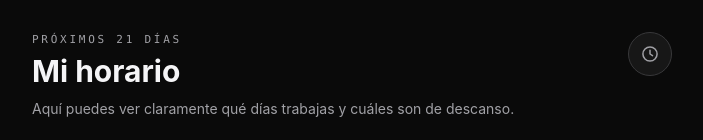
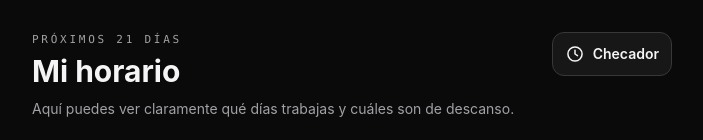
Before and after one commit to tequilitros-pixel/mestro, a Next.js app: page /timeclock/calendar in a window 1280 px wide. Shown: the top 140 px of the page, without its empty margins (288-991 px from the left). Built offline with nearby package versions, Linux system fonts and the light colour scheme; no server answers; what async_hooks would draw is missing.

Commit message:
Make employee timeclock entry visible from schedule

```diff
--- a/app/timeclock/calendar/CalendarView.tsx
+++ b/app/timeclock/calendar/CalendarView.tsx
@@ -95,7 +95,7 @@ export default function CalendarView({ shifts, openShift, todayKey }: CalendarVi
             <h1 className="mt-1 text-3xl font-bold text-on-surface">Mi horario</h1>
             <p className="mt-2 text-sm leading-6 text-on-surface-variant">Aquí puedes ver claramente qué días trabajas y cuáles son de descanso.</p>
           </div>
-          <Link href="/timeclock" className="flex h-11 w-11 shrink-0 items-center justify-center rounded-full border border-outline-variant bg-surface-container text-on-surface-variant transition hover:border-primary/25 hover:text-primary" aria-label="Ir al checador"><ClockIcon className="h-5 w-5" /></Link>
+          <Link href="/timeclock" className="flex min-h-11 shrink-0 items-center gap-2 rounded-xl border border-outline-variant bg-surface-container px-3 text-sm font-semibold text-on-surface transition hover:border-primary/25 hover:text-primary"><ClockIcon className="h-5 w-5" />Checador</Link>
         </header>
 
         <nav className="grid grid-cols-2 gap-3">
--- a/components/layout/navigation.ts
+++ b/components/layout/navigation.ts
@@ -147,9 +147,9 @@ export const MAIN_MODULES: MainModule[] = [
     module: "pos",
   },
   {
-    href: "/administration/schedule",
-    label: "Horario",
-    shortLabel: "Horario",
+    href: "/timeclock",
+    label: "Checador y horario",
+    shortLabel: "Checador",
     icon: ClockIcon,
     iconVariant: "blue",
     module: "timeclock",
@@ -486,6 +486,13 @@ export const SUBMENUS: Record<Exclude<AppModule, "home">, SubMenuItem[]> = {
 
   timeclock: [
     {
+      href: "/timeclock",
+      label: "Checador",
+      icon: CalendarIcon,
+      iconVariant: "green",
+      operatorAllowed: true,
+    },
+    {
       href: "/timeclock/calendar",
       label: "Mi horario",
       icon: ClockIcon,
@@ -497,13 +504,6 @@ export const SUBMENUS: Record<Exclude<AppModule, "home">, SubMenuItem[]> = {
       label: "Mi disponibilidad",
       icon: CalendarIcon,
       iconVariant: "amber",
-      operatorAllowed: true,
-    },
-    {
-      href: "/timeclock",
-      label: "Checador",
-      icon: CalendarIcon,
-      iconVariant: "green",
       operatorAllowed: true,
     },
     {
```
